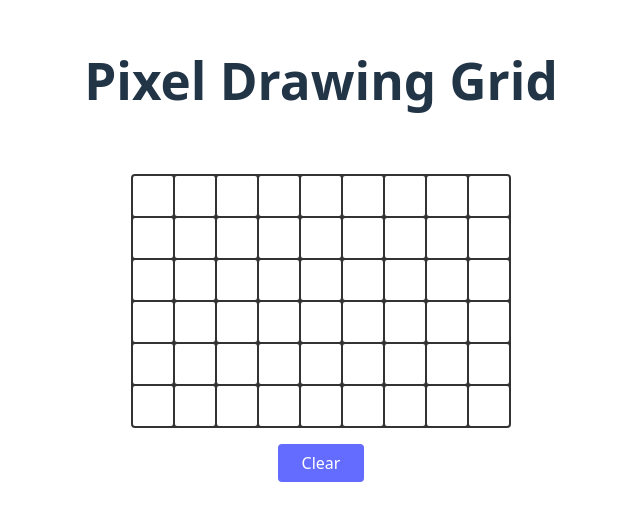
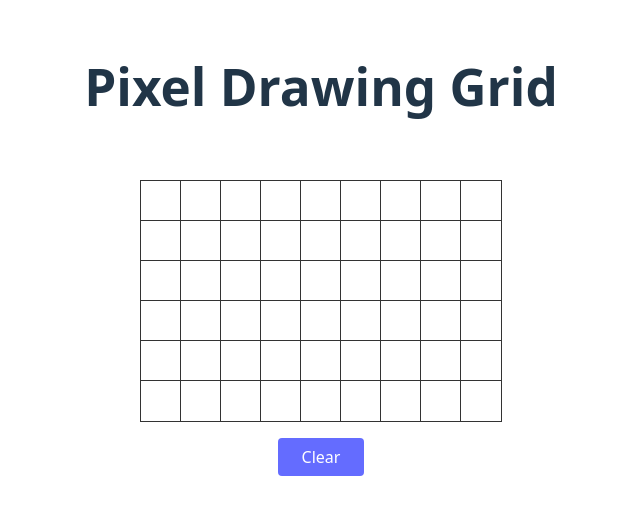
Before and after one commit to tony-ist/ChestDigitPainter, a React (Vite) app: page / in a window 1280 px wide. Shown: the part 134-654 px from the top of the page, without its empty margins (319-959 px from the left). Built offline with nearby package versions, Linux system fonts and the light colour scheme.

Commit message:
fix: wide borders are now 1 px wide

```diff
--- a/src/components/PixelGrid.css
+++ b/src/components/PixelGrid.css
@@ -9,24 +9,31 @@
 .pixel-grid {
   display: flex;
   flex-direction: column;
-  gap: 2px;
   background-color: #333;
-  padding: 2px;
-  border-radius: 4px;
+  border: 1px solid #333;
   user-select: none;
 }
 
 .pixel-row {
   display: flex;
-  gap: 2px;
 }
 
 .pixel {
   width: 40px;
   height: 40px;
-  border-radius: 2px;
+  border-right: 1px solid #333;
+  border-bottom: 1px solid #333;
   cursor: crosshair;
   transition: background-color 0.1s;
+  box-sizing: border-box;
+}
+
+.pixel-row:last-child .pixel {
+  border-bottom: none;
+}
+
+.pixel-row .pixel:last-child {
+  border-right: none;
 }
 
 .pixel.white {
```
